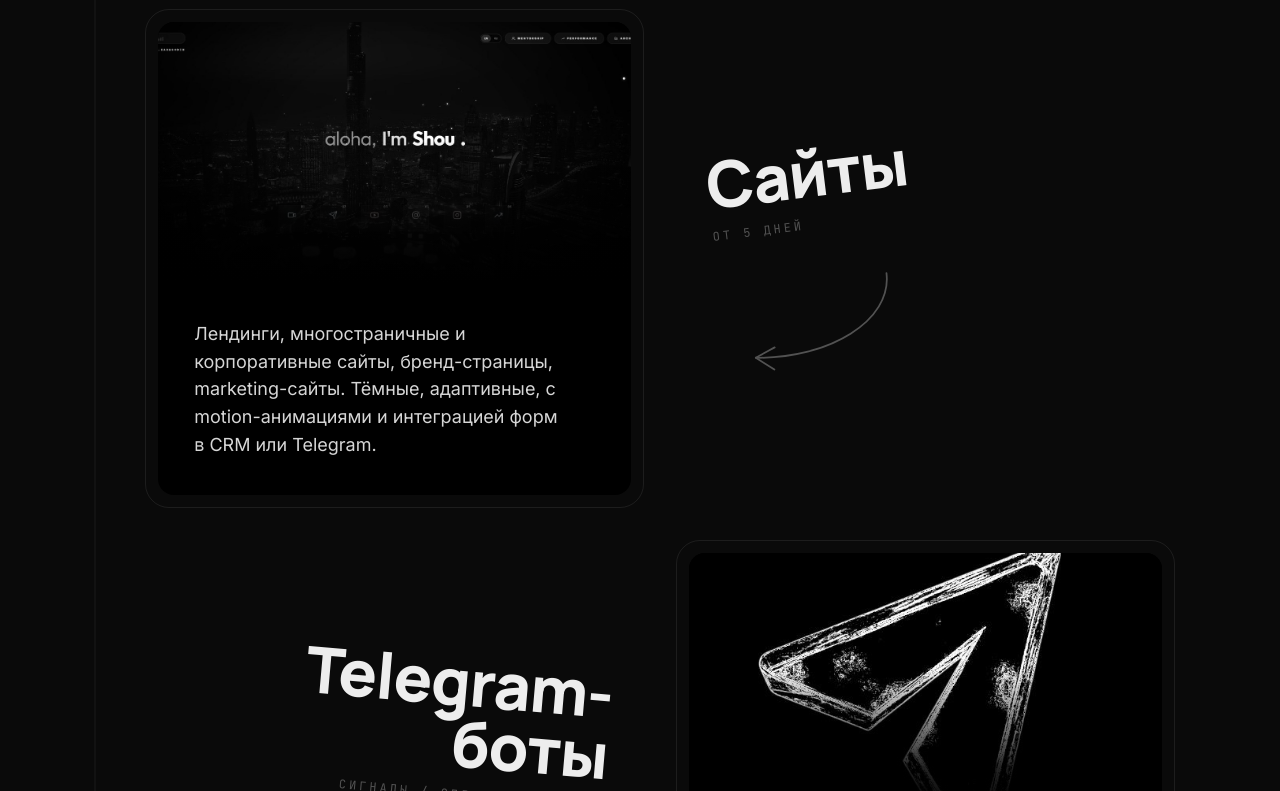
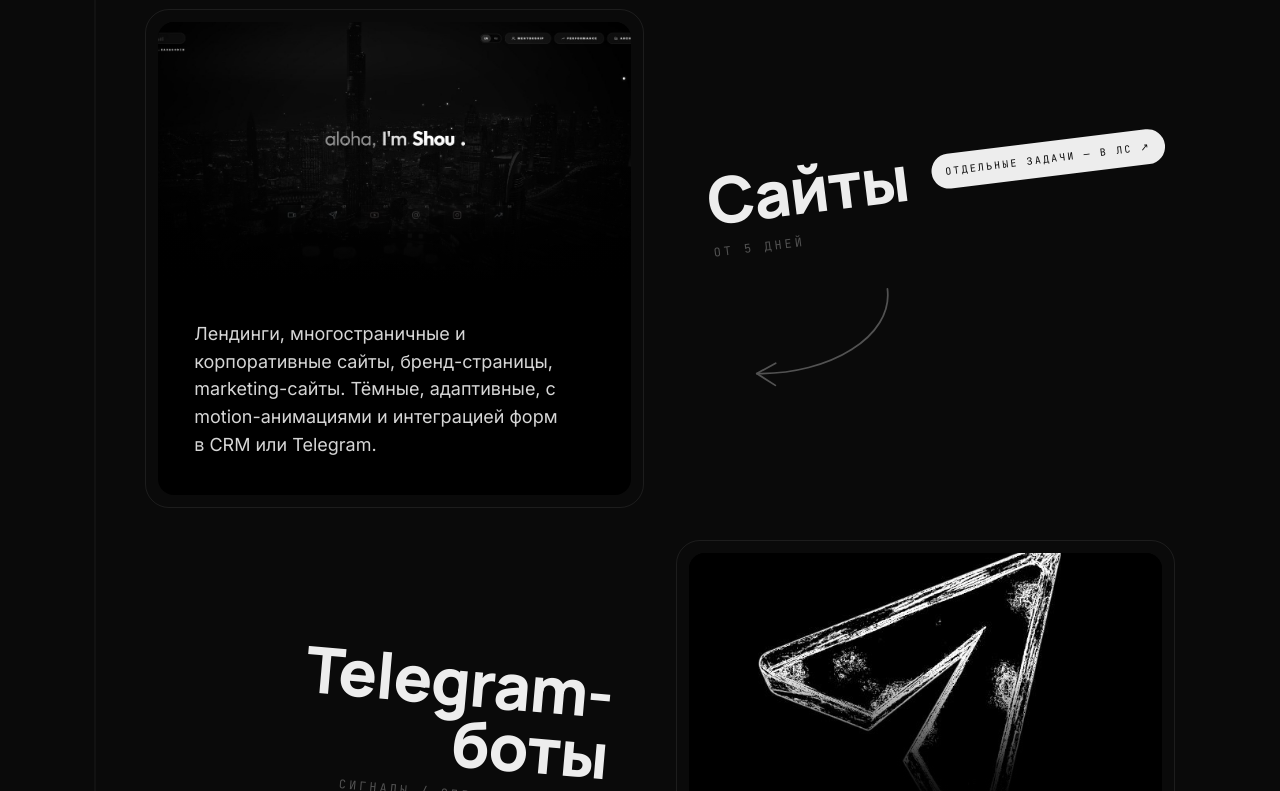
Before and after one commit to iamshouu/temat, a React (Vite) app: page / in a window 1280 px wide. Shown: the part 1429-2220 px from the top of the page. Built offline with nearby package versions, Linux system fonts and the light colour scheme; a web font is replaced by a local one.

Commit message:
feat(services): add inverted-color tgNote pill next to Сайты title — clickable into Telegram DM

```diff
--- a/src/components/Services.tsx
+++ b/src/components/Services.tsx
@@ -1,5 +1,6 @@
 import { Fragment } from 'react'
 import { motion } from 'motion/react'
+import { TELEGRAM_URL } from '../config'
 import { SectionLabel } from './SectionLabel'
 import { TracingBeam } from './TracingBeam'
 import { ServiceCard } from './ServiceCard'
@@ -12,6 +13,7 @@
     body: 'Лендинги, многостраничные и корпоративные сайты, бренд-страницы, marketing-сайты. Тёмные, адаптивные, с motion-анимациями и интеграцией форм в CRM или Telegram.',
     image: '/services/landing.jpg',
     badge: 'опт от 10 шт',
+    tgNote: 'отдельные задачи — в лс',
   },
   {
     id: '02',
@@ -92,6 +94,7 @@
                 transition={{ duration: 0.9, delay: 0.2 + (i % 2) * 0.1, ease: [0.22, 1, 0.36, 1] }}
                 className={`hidden md:flex flex-col gap-3 ${titlePos[i]}`}
               >
+                <div className={`flex items-start gap-6 ${i % 2 === 0 ? 'justify-between flex-row' : 'justify-between flex-row-reverse'}`}>
                   <h3
                     className="font-manrope font-extrabold leading-[0.95] tracking-[-0.02em] text-text"
                     style={{
@@ -101,6 +104,18 @@
                   >
                     {s.title}
                   </h3>
+                  {(s as { tgNote?: string }).tgNote && (
+                    <a
+                      href={TELEGRAM_URL}
+                      target="_blank"
+                      rel="noreferrer"
+                      className="mt-3 flex-shrink-0 inline-flex items-center gap-2 font-mono text-[10px] uppercase tracking-[0.22em] text-bg bg-text px-3.5 py-2.5 rounded-full whitespace-nowrap hover:bg-white transition-colors"
+                    >
+                      {(s as { tgNote?: string }).tgNote}
+                      <span aria-hidden>↗</span>
+                    </a>
+                  )}
+                </div>
                 <span className="font-mono text-[12px] uppercase tracking-[0.25em] text-muted">
                   {s.sub}
                 </span>
```
Lines whose indentation alone changed are shown as unchanged.
